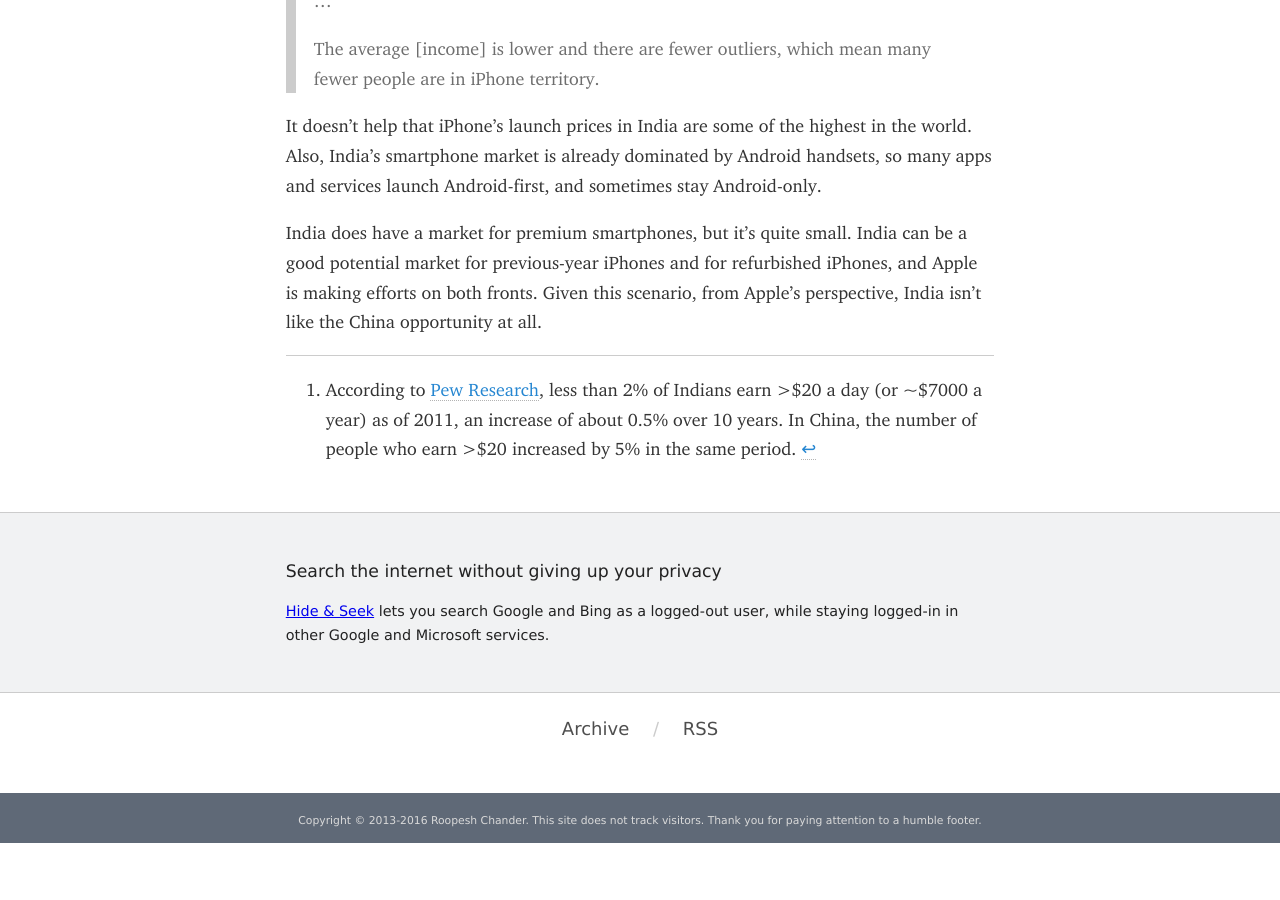
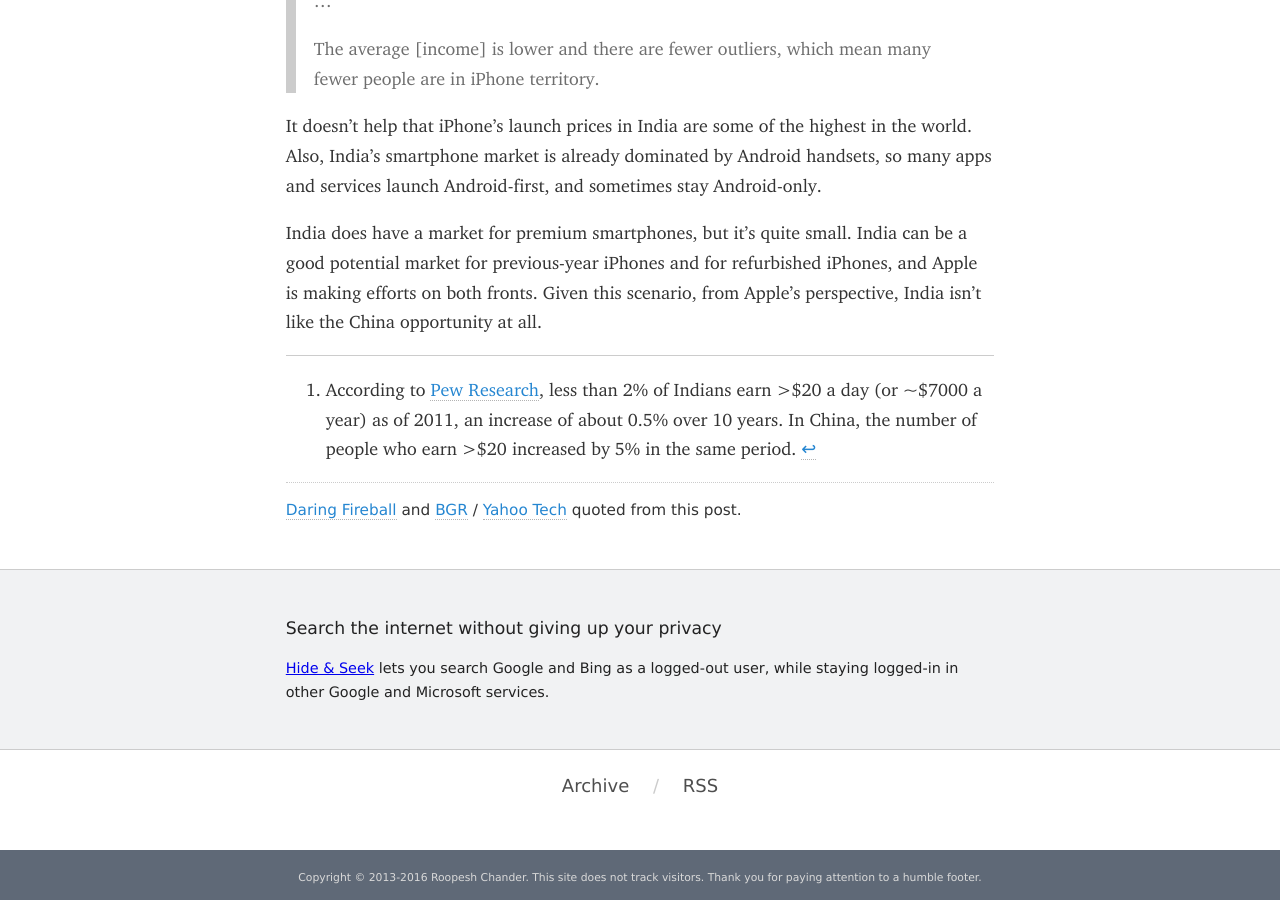
Before and after one commit to roop/roop.github.io, a Jekyll site: the page built from _posts/2016-04-28-apples-prospects-in-india.md, in a window 1280 px wide and 900 px high, scrolled down 2598 px. Built offline with Jekyll 4.4.1, drawn with Linux system fonts in a browser that asks for light colours; some web fonts are replaced; before the commit the page ends 3441 px from its top, so only the background shows below that.

Commit message:
Add linkback postscript to Apple's prospects in India

```diff
--- a/_posts/2016-04-28-apples-prospects-in-india.md
+++ b/_posts/2016-04-28-apples-prospects-in-india.md
@@ -5,6 +5,8 @@
 on India as a market for Apple. Here's me trying to add some context to his answer."
 tagline: ""
 category: posts
+postscript: "[Daring Fireball](http://daringfireball.net/linked/2016/05/03/chander-iphone-india) and [BGR](http://bgr.com/2016/05/04/iphone-sales-india-challenges-china/) / [Yahoo Tech](https://www.yahoo.com/tech/apple-next-big-iphone-growth-plan-faces-big-003032440.html) quoted from this post."
+
 ---
 
 In the Q&A after Apple's [Q2 2016 earnings call][imore], Tim Cook
```
